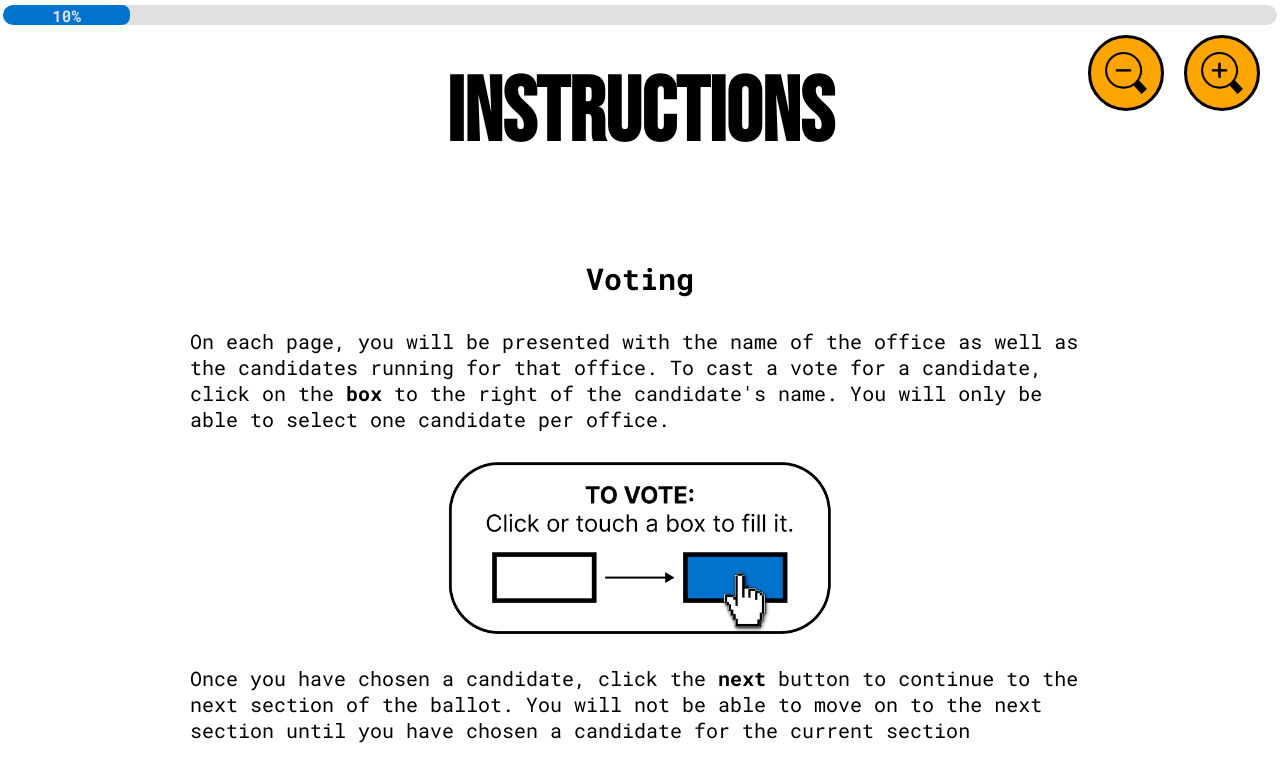
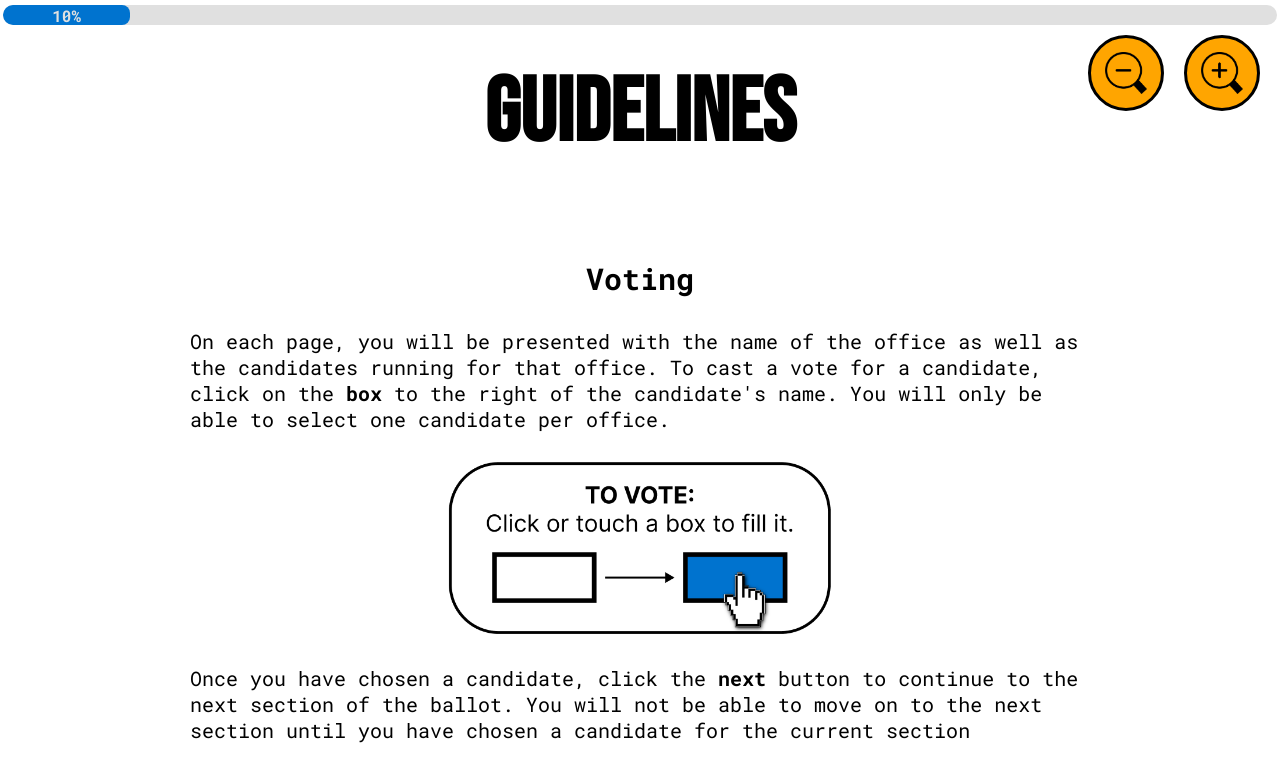
Before and after one commit to josegtrs/HCIProject, a React (Create React App) app in the folder hci/: page /instructions in a window 1280 px wide. Shown: the top 769 px of the page. Built offline with nearby package versions, Linux system fonts and the light colour scheme.

Commit message:
slight tweak

```diff
--- a/hci/src/Components/LetsVote/Instructions.jsx
+++ b/hci/src/Components/LetsVote/Instructions.jsx
@@ -31,7 +31,7 @@ export const Instructions = () => {
         <ZoomComponent zoomIn={zoomIn} zoomOut={zoomOut}/>
         <div style={{transform: `scale(${zoomLevel/100})`}} className='container'>
                 <header className="main-header">
-          <h1>Instructions</h1>
+          <h1>Guidelines</h1>
         </header>
 
         <div className='instructions-container'>
```
